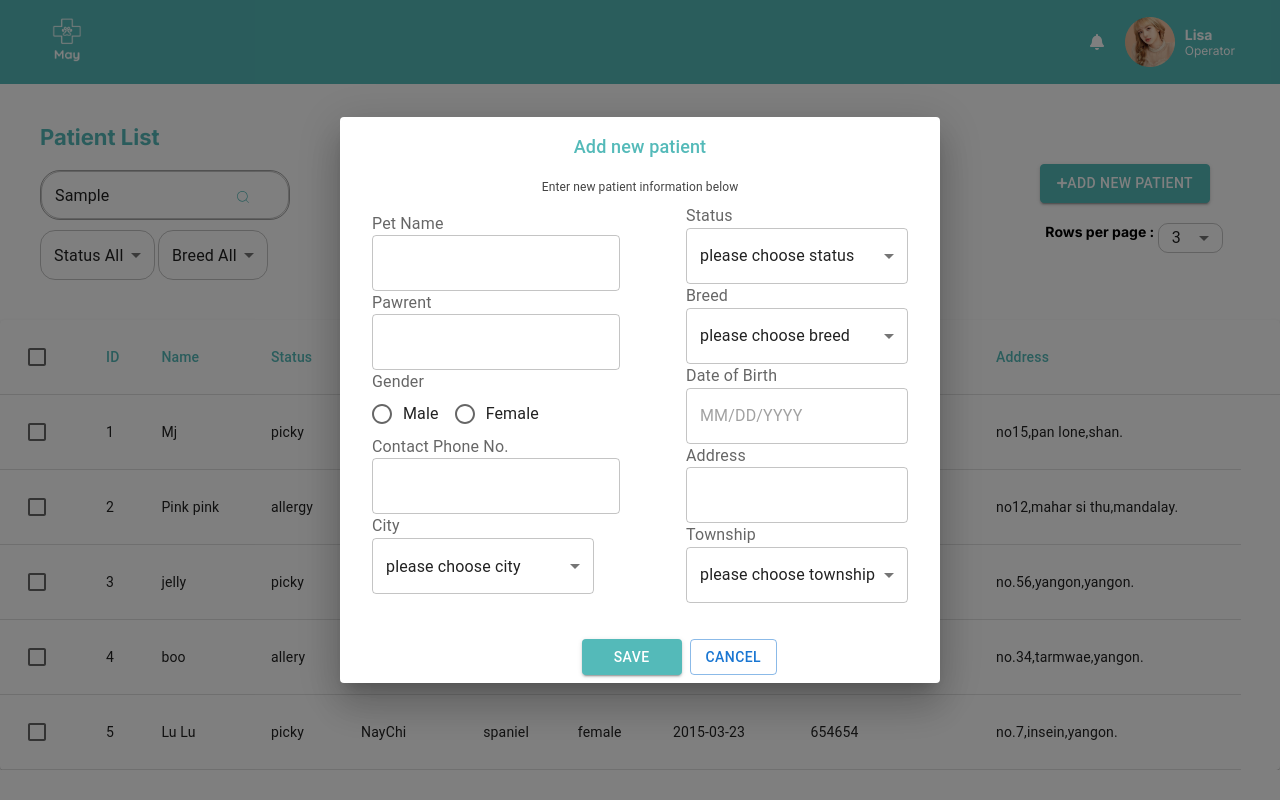
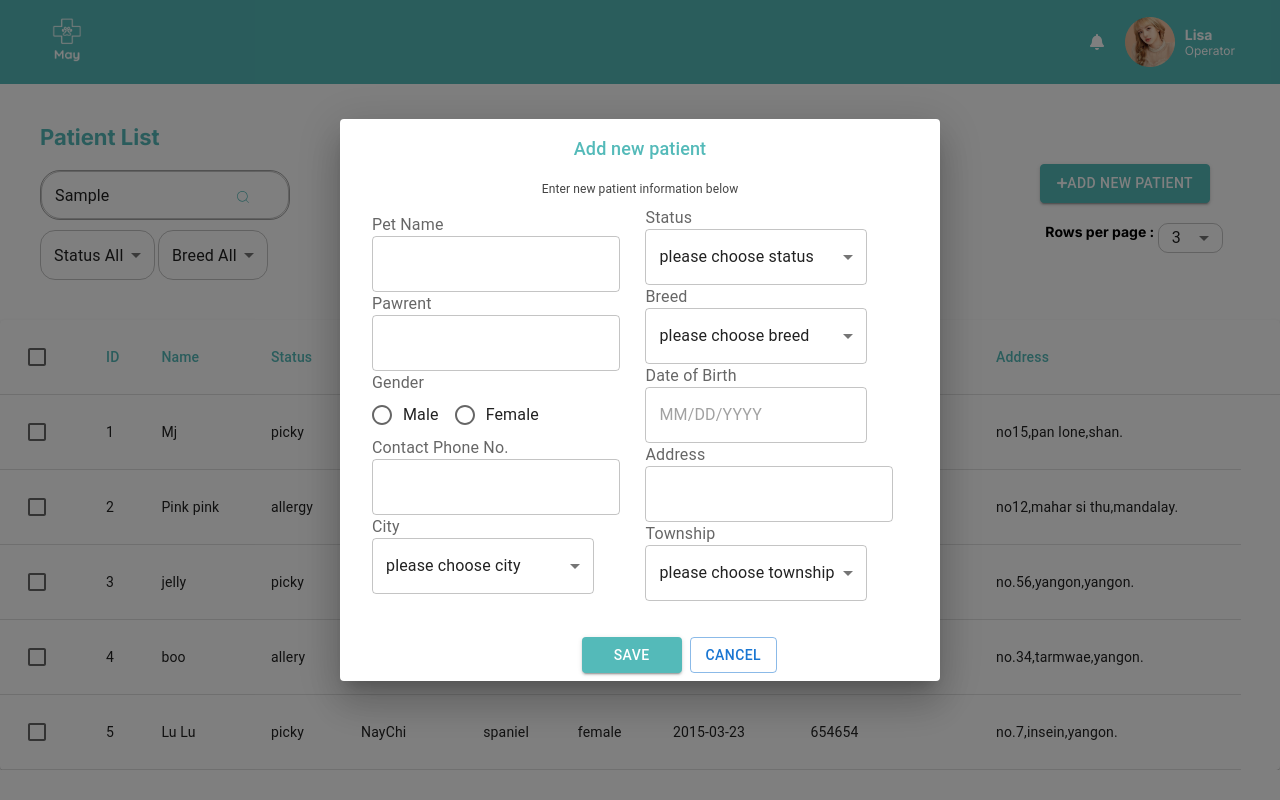
Before and after one commit to Eaint-Thayaphy-Oo/may-vet-clinic, a Next.js app: page / in a window 1280 px wide. Both pictures are taken after typing "Sample" into the empty fields and a click on the button "ADD NEW PATIENT". Built offline with nearby package versions, Linux system fonts and the light colour scheme.

Commit message:
create commit

```diff
--- a/src/app/TableComponent/TableComponent.tsx
+++ b/src/app/TableComponent/TableComponent.tsx
@@ -34,7 +34,7 @@ interface TableProps {
 export default function TableComponent({ data }: TableProps) {
   const [selectedItems, setSelectedItems] = useState([]);
 
-  const handleCheckboxChange = (id: number) => {
+  const handleCheckboxChange = (id) => {
     if (selectedItems.includes(id)) {
       setSelectedItems(selectedItems.filter((item) => item !== id));
     } else {
--- a/src/components/Dialog/Create.tsx
+++ b/src/components/Dialog/Create.tsx
@@ -10,9 +10,9 @@ import {
   OutlinedInput,
   Radio,
   RadioGroup,
-  TextField,
+  Select,
 } from "@mui/material";
-import React from "react";
+import React, { useState } from "react";
 import { Controller, SubmitHandler, useForm } from "react-hook-form";
 import { AdapterDayjs } from "@mui/x-date-pickers/AdapterDayjs";
 import { LocalizationProvider } from "@mui/x-date-pickers/LocalizationProvider";
@@ -21,8 +21,14 @@ import { DatePicker } from "@mui/x-date-pickers/DatePicker";
 interface IFormInput {
   name: string;
   pawrent: string;
+  gender: string;
   phone: number;
+  city: string;
+  status: string;
+  breed: string;
+  dateOfBirth: Date;
   address: string;
+  township: string;
 }
 
 const statusOptions = [
@@ -53,17 +59,28 @@ const townshipOptions = [
 ];
 
 export default function Create() {
+  const [open, setOpen] = useState(true);
+  const [patientData, setPatientData] = useState<IFormInput[]>([]);
+
   const {
     control,
     handleSubmit,
     formState: { errors },
   } = useForm<IFormInput>();
 
+  const handleClose = () => {
+    setOpen(false);
+  };
+
   const onSubmit: SubmitHandler<IFormInput> = async (data) => {
-    console.log(data);
+    // console.log(data);
+    setPatientData((prevData) => [...prevData, data]);
+    handleClose();
   };
 
   return (
+    <>
+      {open && (
         <form onSubmit={handleSubmit(onSubmit)}>
           <DialogTitle
             sx={{
@@ -120,12 +137,19 @@ export default function Create() {
                     )}
                   />
                 </FormControl>
-            <FormControl>
+                <FormControl error={!!errors["gender"]}>
                   <FormLabel>Gender</FormLabel>
+                  <Controller
+                    control={control}
+                    rules={{ required: true }}
+                    name="gender"
+                    render={({ field }) => (
                       <RadioGroup
                         row
                         aria-labelledby="demo-row-radio-buttons-group-label"
                         name="row-radio-buttons-group"
+                        value={field.value || ""}
+                        onChange={(e) => field.onChange(e.target.value)}
                       >
                         <FormControlLabel
                           value="male"
@@ -138,6 +162,8 @@ export default function Create() {
                           label="Female"
                         />
                       </RadioGroup>
+                    )}
+                  />
                 </FormControl>
                 <FormControl error={!!errors["phone"]}>
                   <FormLabel>Contact Phone No.</FormLabel>
@@ -154,69 +180,92 @@ export default function Create() {
                     )}
                   />
                 </FormControl>
-            <DialogContentText>City</DialogContentText>
-            <TextField
-              id="outlined-select-currency-native"
-              select
-              label=""
-              SelectProps={{
-                native: true,
-                sx: {
-                  width: "222px",
-                },
-              }}
-              helperText=""
+                <FormControl error={!!errors["city"]}>
+                  <FormLabel>City</FormLabel>
+                  <Controller
+                    control={control}
+                    rules={{ required: true }}
+                    name="city"
+                    render={({ field }) => (
+                      <Select
+                        native
+                        value={field.value || ""}
+                        onChange={(e) => field.onChange(e.target.value)}
+                        sx={{ width: "222px" }}
                       >
                         {cityOptions.map((option) => (
                           <option key={option.value} value={option.value}>
                             {option.label}
                           </option>
                         ))}
-            </TextField>
+                      </Select>
+                    )}
+                  />
+                </FormControl>
               </div>
               <div>
-            <DialogContentText>Status</DialogContentText>
-            <TextField
-              id="outlined-select-currency-native"
-              select
-              label=""
-              SelectProps={{
-                native: true,
-                sx: {
-                  width: "222px",
-                },
-              }}
-              helperText=""
+                <FormControl error={!!errors["status"]}>
+                  <FormLabel>Status</FormLabel>
+                  <Controller
+                    control={control}
+                    rules={{ required: true }}
+                    name="status"
+                    render={({ field }) => (
+                      <Select
+                        native
+                        value={field.value || ""}
+                        onChange={(e) => field.onChange(e.target.value)}
+                        sx={{ width: "222px" }}
                       >
                         {statusOptions.map((option) => (
                           <option key={option.value} value={option.value}>
                             {option.label}
                           </option>
                         ))}
-            </TextField>
-            <DialogContentText>Breed</DialogContentText>
-            <TextField
-              id="outlined-select-currency-native"
-              select
-              label=""
-              SelectProps={{
-                native: true,
-                sx: {
-                  width: "222px",
-                },
-              }}
-              helperText=""
+                      </Select>
+                    )}
+                  />
+                </FormControl>
+                <FormControl error={!!errors["breed"]}>
+                  <FormLabel>Breed</FormLabel>
+                  <Controller
+                    control={control}
+                    rules={{ required: true }}
+                    name="breed"
+                    render={({ field }) => (
+                      <Select
+                        native
+                        value={field.value || ""}
+                        onChange={(e) => field.onChange(e.target.value)}
+                        sx={{ width: "222px" }}
                       >
                         {breedOptions.map((option) => (
                           <option key={option.value} value={option.value}>
                             {option.label}
                           </option>
                         ))}
-            </TextField>
-            <DialogContentText>Date of Birth</DialogContentText>
+                      </Select>
+                    )}
+                  />
+                </FormControl>
+                <FormControl error={!!errors["dateOfBirth"]}>
+                  <FormLabel>Date of Birth</FormLabel>
+                  <Controller
+                    control={control}
+                    rules={{ required: true }}
+                    name="dateOfBirth"
+                    render={({ field }) => (
                       <LocalizationProvider dateAdapter={AdapterDayjs}>
-              <DatePicker sx={{ width: "222px" }} />
+                        <DatePicker
+                          {...field}
+                          value={field.value || null}
+                          onChange={(value) => field.onChange(value)}
+                          sx={{ width: "222px" }}
+                        />
                       </LocalizationProvider>
+                    )}
+                  />
+                </FormControl>
                 <FormControl error={!!errors["address"]}>
                   <FormLabel>Address</FormLabel>
                   <Controller
@@ -232,25 +281,28 @@ export default function Create() {
                     )}
                   />
                 </FormControl>
-            <DialogContentText>Township</DialogContentText>
-            <TextField
-              id="outlined-select-currency-native"
-              select
-              label=""
-              SelectProps={{
-                native: true,
-                sx: {
-                  width: "222px",
-                },
-              }}
-              helperText=""
+                <FormControl error={!!errors["township"]}>
+                  <FormLabel>Township</FormLabel>
+                  <Controller
+                    control={control}
+                    rules={{ required: true }}
+                    name="township"
+                    render={({ field }) => (
+                      <Select
+                        native
+                        value={field.value || ""}
+                        onChange={(e) => field.onChange(e.target.value)}
+                        sx={{ width: "222px" }}
                       >
                         {townshipOptions.map((option) => (
                           <option key={option.value} value={option.value}>
                             {option.label}
                           </option>
                         ))}
-            </TextField>
+                      </Select>
+                    )}
+                  />
+                </FormControl>
               </div>
             </DialogActions>
           </DialogContent>
@@ -262,8 +314,12 @@ export default function Create() {
             >
               Save
             </Button>
-        <Button variant="outlined">Cancel</Button>
+            <Button variant="outlined" onClick={handleClose}>
+              Cancel
+            </Button>
           </DialogActions>
         </form>
+      )}
+    </>
   );
 }
```
Lines whose indentation alone changed are shown as unchanged.
